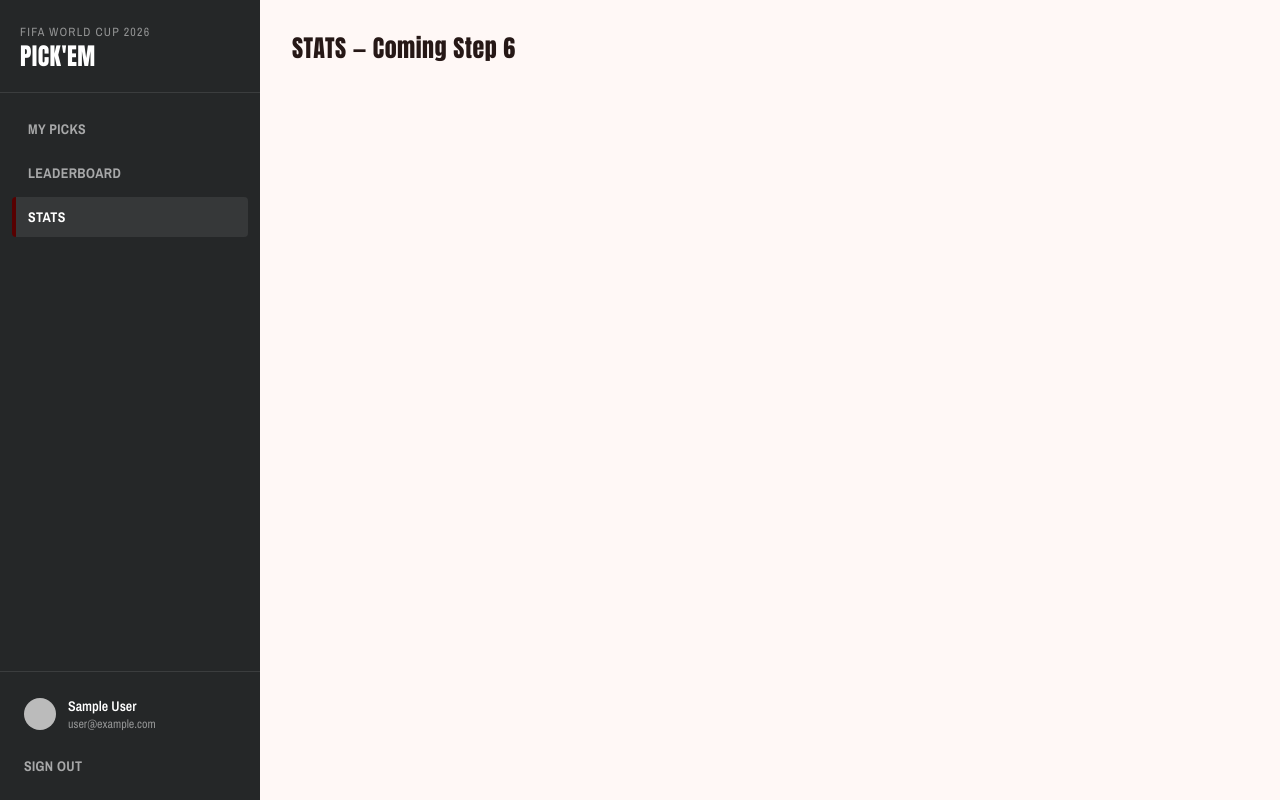
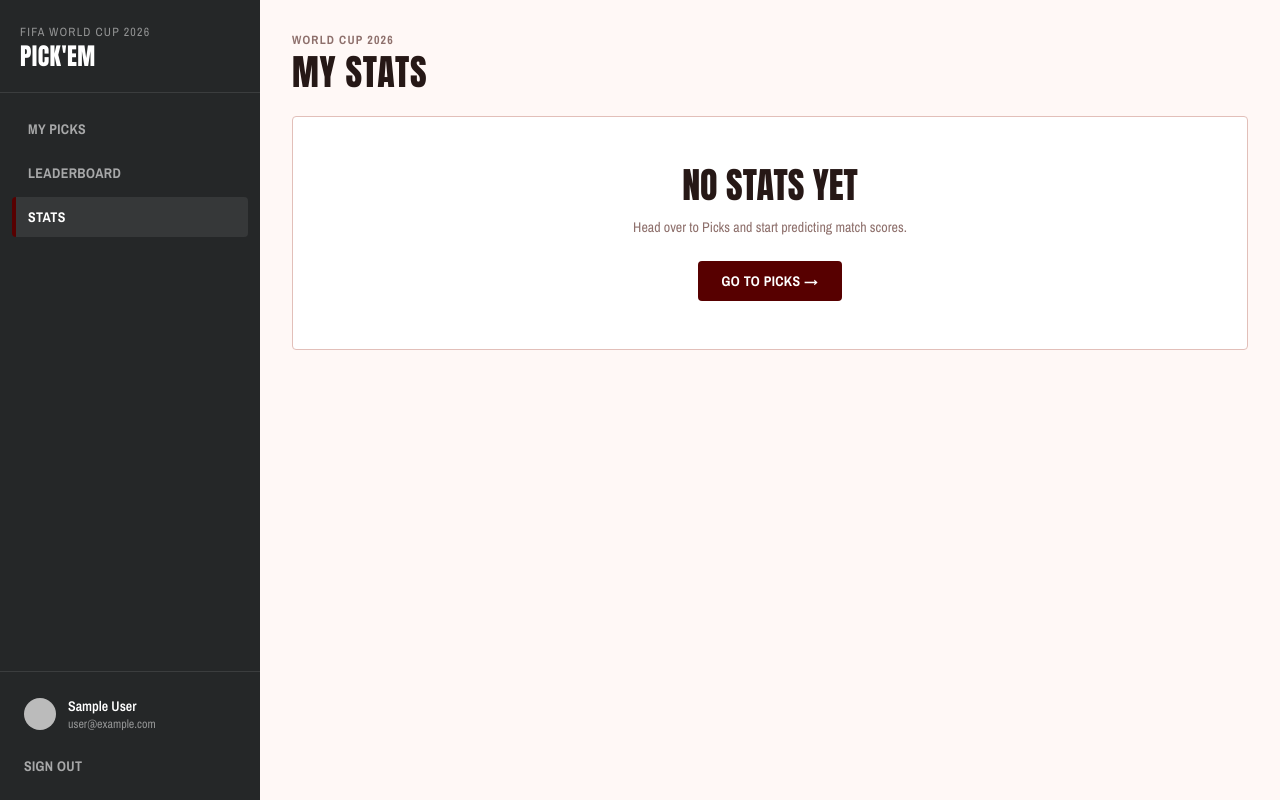
Before and after one commit to zzzogi/fifa-pickem-2026, a Next.js app: page /stats in a window 1280 px wide. Built offline with nearby package versions, Linux system fonts and the light colour scheme; no server answers; the database is empty; sample sign-in values are in the browser's storage.

Commit message:
leaderboard page

```diff
--- /dev/null
+++ b/app/(dashboard)/stats/loading.tsx
@@ -0,0 +1,23 @@
+// app/(dashboard)/stats/loading.tsx
+export default function StatsLoading() {
+  return (
+    <div>
+      {/* Title skeleton */}
+      <div className="mb-6">
+        <div className="skeleton skeleton-text w-16 mb-2" />
+        <div className="skeleton h-9 w-36" />
+      </div>
+
+      {/* Cards skeleton */}
+      <div className="grid grid-cols-2 gap-4 md:grid-cols-3">
+        {[...Array(5)].map((_, i) => (
+          <div key={i} className="card-sports p-5">
+            <div className="skeleton skeleton-text w-24 mb-3" />
+            <div className="skeleton h-12 w-20 mb-2" />
+            <div className="skeleton skeleton-text w-32" />
+          </div>
+        ))}
+      </div>
+    </div>
+  );
+}
--- a/app/(dashboard)/stats/page.tsx
+++ b/app/(dashboard)/stats/page.tsx
@@ -1,8 +1,70 @@
 // app/(dashboard)/stats/page.tsx
-export default function StatsPage() {
+import { authOptions } from "@/auth";
+import { redirect } from "next/navigation";
+import { getUserStats } from "@/lib/stats";
+import StatsGrid from "@/components/stats/stats-grid";
+import { getServerSession } from "next-auth";
+
+export default async function StatsPage() {
+  const session = await getServerSession(authOptions);
+  if (!session?.user?.id) redirect("/");
+
+  const stats = await getUserStats(session.user.id);
+
   return (
-    <h2 className="text-2xl" style={{ fontFamily: "var(--font-display)" }}>
-      STATS — Coming Step 6
-    </h2>
+    <div>
+      {/* Page header */}
+      <div className="mb-6">
+        <p
+          className="text-xs uppercase tracking-widest mb-1"
+          style={{
+            color: "var(--outline)",
+            fontFamily: "var(--font-body)",
+            fontWeight: 700,
+          }}
+        >
+          World Cup 2026
+        </p>
+        <h1
+          className="text-4xl"
+          style={{
+            fontFamily: "var(--font-display)",
+            letterSpacing: "0.02em",
+          }}
+        >
+          MY STATS
+        </h1>
+      </div>
+
+      {/* Empty state — chưa submit pick nào */}
+      {stats.totalPicks === 0 ? (
+        <div className="card-sports p-12 text-center">
+          <p
+            className="text-4xl mb-3"
+            style={{ fontFamily: "var(--font-display)" }}
+          >
+            NO STATS YET
+          </p>
+          <p
+            className="text-sm mb-6"
+            style={{ color: "var(--outline)", fontFamily: "var(--font-body)" }}
+          >
+            Head over to Picks and start predicting match scores.
+          </p>
+          <a
+            href="/picks"
+            className="inline-block rounded-[4px] px-6 py-2.5 text-sm font-bold uppercase tracking-wide text-white transition hover:opacity-90"
+            style={{
+              background: "var(--primary)",
+              fontFamily: "var(--font-body)",
+            }}
+          >
+            Go to Picks →
+          </a>
+        </div>
+      ) : (
+        <StatsGrid stats={stats} />
+      )}
+    </div>
   );
 }
--- /dev/null
+++ b/components/stats/stat-card.tsx
@@ -0,0 +1,62 @@
+// components/stats/stat-card.tsx
+
+interface StatCardProps {
+  label: string;
+  value: string | number;
+  description?: string;
+  highlight?: boolean; // card đặc biệt hơn — dùng cho Total Points
+}
+
+export default function StatCard({
+  label,
+  value,
+  description,
+  highlight = false,
+}: StatCardProps) {
+  return (
+    <div
+      className="card-sports p-5 flex flex-col gap-2 transition-shadow hover:shadow-md"
+      style={{
+        borderColor: highlight ? "var(--primary)" : undefined,
+        borderWidth: highlight ? "2px" : undefined,
+      }}
+    >
+      {/* Label */}
+      <p
+        className="text-xs uppercase tracking-widest"
+        style={{
+          fontFamily: "var(--font-body)",
+          fontWeight: 700,
+          color: highlight ? "var(--primary)" : "var(--outline)",
+        }}
+      >
+        {label}
+      </p>
+
+      {/* Value */}
+      <p
+        className="text-5xl leading-none"
+        style={{
+          fontFamily: "var(--font-display)",
+          letterSpacing: "0.02em",
+          color: highlight ? "var(--primary)" : "var(--foreground)",
+        }}
+      >
+        {value}
+      </p>
+
+      {/* Description */}
+      {description && (
+        <p
+          className="text-xs mt-1"
+          style={{
+            fontFamily: "var(--font-body)",
+            color: "var(--outline)",
+          }}
+        >
+          {description}
+        </p>
+      )}
+    </div>
+  );
+}
--- /dev/null
+++ b/components/stats/stats-grid.tsx
@@ -0,0 +1,55 @@
+// components/stats/stats-grid.tsx
+import StatCard from "./stat-card";
+import type { UserStats } from "@/lib/stats";
+
+export default function StatsGrid({ stats }: { stats: UserStats }) {
+  const cards = [
+    {
+      label: "Total Points",
+      value: stats.totalPoints,
+      description: "Points earned from correct predictions",
+      highlight: true,
+    },
+    {
+      label: "Total Picks",
+      value: stats.totalPicks,
+      description: "Matches you've predicted",
+      highlight: false,
+    },
+    {
+      label: "Correct Picks",
+      value: stats.correctPicks,
+      description: "Correct winner or draw predictions",
+      highlight: false,
+    },
+    {
+      label: "Exact Scores",
+      value: stats.exactScores,
+      description: "Perfect score predictions (+3 pts each)",
+      highlight: false,
+    },
+    {
+      label: "Accuracy",
+      value: stats.totalPicks > 0 ? `${stats.accuracy}%` : "—",
+      description:
+        stats.totalPicks > 0
+          ? `${stats.correctPicks} correct out of ${stats.totalPicks} picks`
+          : "Make some picks to see your accuracy",
+      highlight: false,
+    },
+  ];
+
+  return (
+    <div className="grid grid-cols-2 gap-4 md:grid-cols-3">
+      {cards.map((card) => (
+        <StatCard
+          key={card.label}
+          label={card.label}
+          value={card.value}
+          description={card.description}
+          highlight={card.highlight}
+        />
+      ))}
+    </div>
+  );
+}
--- /dev/null
+++ b/lib/stats.ts
@@ -0,0 +1,42 @@
+// lib/stats.ts
+import prisma from "@/lib/prisma";
+
+export interface UserStats {
+  totalPicks: number;
+  correctPicks: number;
+  exactScores: number;
+  accuracy: number;
+  totalPoints: number;
+}
+
+export async function getUserStats(userId: string): Promise<UserStats> {
+  const [user, picks] = await Promise.all([
+    prisma.user.findUnique({
+      where: { id: userId },
+      select: { totalPoints: true },
+    }),
+    prisma.pick.findMany({
+      where: { userId },
+      select: {
+        isCorrectWinner: true,
+        isExactScore: true,
+      },
+    }),
+  ]);
+
+  const totalPicks = picks.length;
+  const correctPicks = picks.filter((p) => p.isCorrectWinner).length;
+  const exactScores = picks.filter((p) => p.isExactScore).length;
+
+  // Công thức từ PRD: Accuracy = (Correct Picks / Total Picks) × 100
+  const accuracy =
+    totalPicks > 0 ? Math.round((correctPicks / totalPicks) * 100) : 0;
+
+  return {
+    totalPicks,
+    correctPicks,
+    exactScores,
+    accuracy,
+    totalPoints: user?.totalPoints ?? 0,
+  };
+}
```
